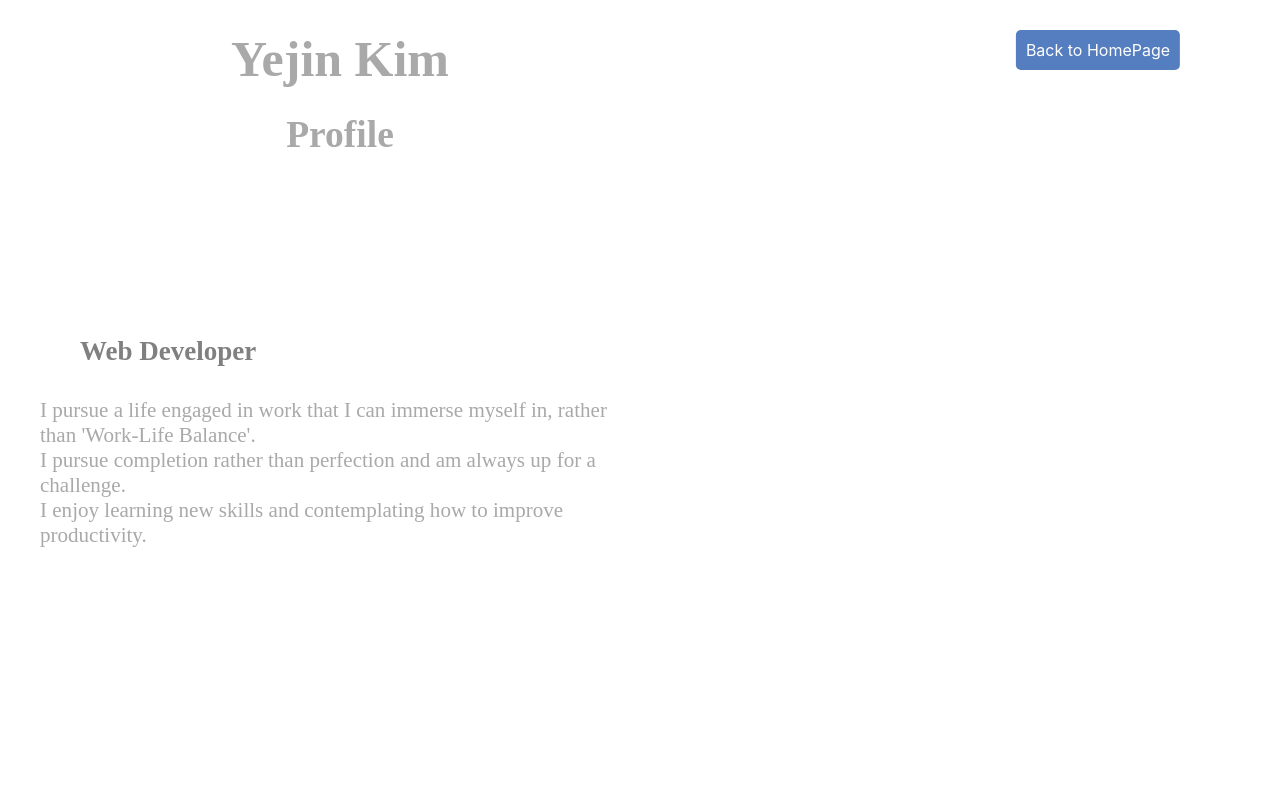
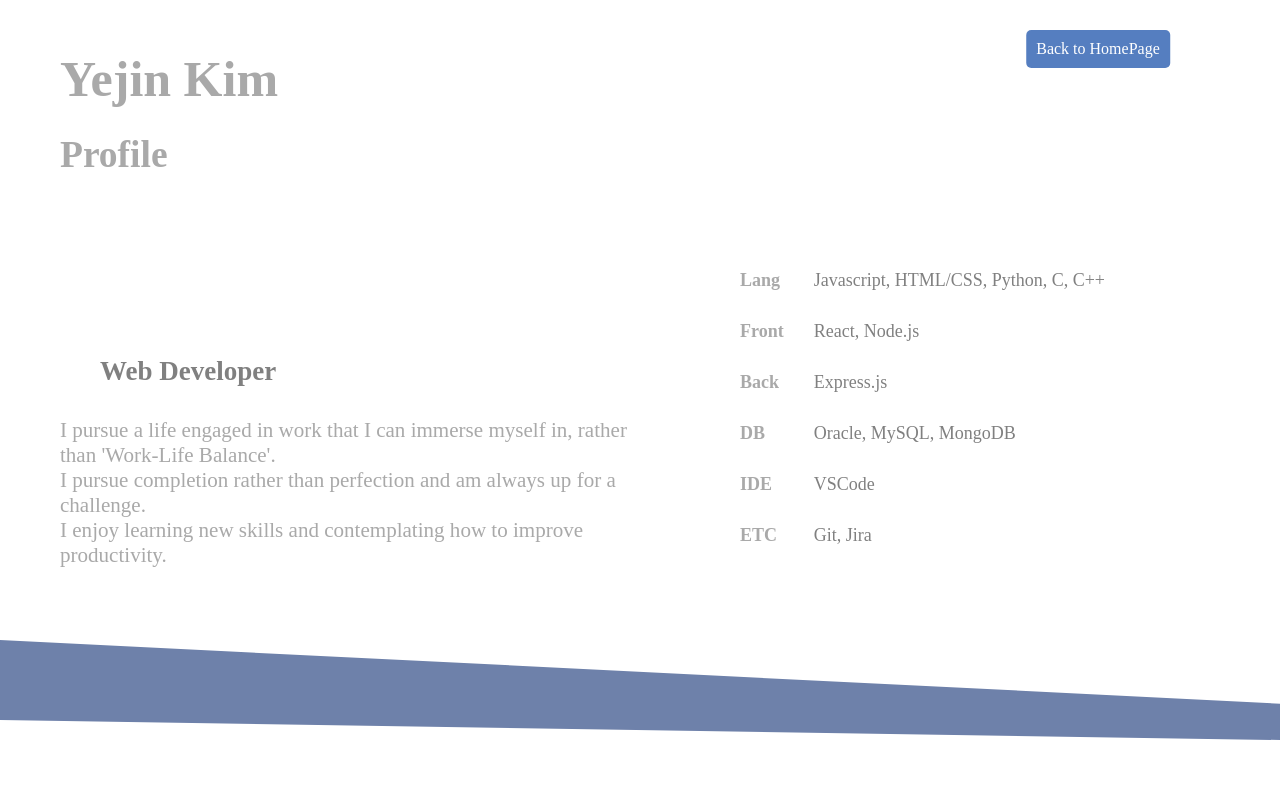
Before and after one commit to yejin2329/portfolio1, a React (Create React App) app: page /about-me in a window 1280 px wide. Shown: the top 792 px of the page. Built offline with nearby package versions, Linux system fonts and the light colour scheme.

Commit message:
Update aboutme file

```diff
--- a/src/pages/AboutMe.js
+++ b/src/pages/AboutMe.js
@@ -23,8 +23,9 @@ const getRandomValue = () => Math.random() *70; // Gives a random value between
 const AboutMePage=()=>{
     return (
         <>
-        <div className="container">
+        <div className="aboutme-container">
         <Link to="/" className="back-button">Back to HomePage</Link>
+
             <div className="profile">
                 <h1>Yejin Kim</h1>
                 <h2>Profile</h2>
```
